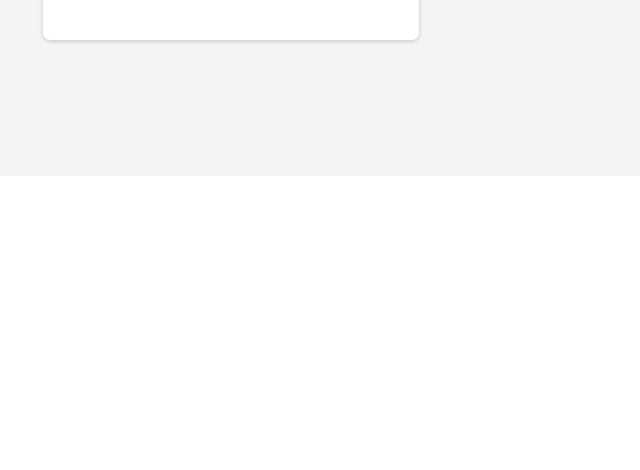
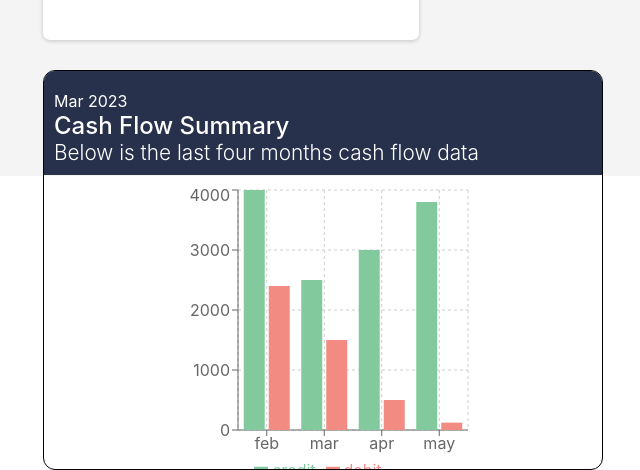
Before and after one commit to gauthamkv07/cap-one, a React (Create React App) app: page / in a window 1280 px wide. Shown: the part 624-1094 px from the top of the page, without its empty margins (7-647 px from the left). Before the commit the page ends 800 px from the top, so only its background shows below. Built offline with nearby package versions, Linux system fonts and the light colour scheme; a web font is replaced by a local one.

Commit message:
cash-flow-summary card

```diff
--- a/package.json
+++ b/package.json
@@ -6,10 +6,12 @@
     "@testing-library/jest-dom": "^5.16.5",
     "@testing-library/react": "^13.4.0",
     "@testing-library/user-event": "^13.5.0",
+    "chart.js": "^4.2.1",
     "react": "^18.2.0",
     "react-circular-progressbar": "^2.1.0",
     "react-dom": "^18.2.0",
     "react-scripts": "5.0.1",
+    "recharts": "^2.5.0",
     "sass": "^1.60.0",
     "web-vitals": "^2.1.4"
   },
--- /dev/null
+++ b/src/components/BarChartHistory/barcharthistory.component.jsx
@@ -0,0 +1,64 @@
+import React, { useState, useEffect } from 'react';
+import { BarChart, Bar, XAxis, YAxis, CartesianGrid, Tooltip, Legend } from 'recharts';
+import "./barcharthistory.component.scss";
+const BarChartHistory = () => {
+    const [data, setData] = useState([]);
+
+    useEffect(() => {
+        // Fetch credit and debit data from API or local data source
+        const fetchData = async () => {
+            //   const response = await fetch('/api/credit-debit-data');
+            const json = [
+                {
+                    month: 'feb',
+                    credit: 4000,
+                    debit: 2400
+                },
+                {
+                    month: 'mar',
+                    credit: 2500,
+                    debit: 1500
+                },
+                {
+                    month: 'apr',
+                    credit: 3000,
+                    debit: 500
+                },
+                {
+                    month: 'may',
+                    credit: 3800,
+                    debit: 123
+                }]
+            //   const json = await response.json();
+            console.log("json data is", json)
+            setData(json);
+        };
+        fetchData();
+    }, []);
+
+    var today = new Date();
+    var month = today.toLocaleString('default', { month: 'long' });
+    console.log(month);
+
+    return (
+        <div className="card-bar">
+            <div className='summary'>
+                <div className='mon'>{month.substring(0,3)+' '+today.getFullYear()}</div>
+                <div className='sum-details'>Cash Flow Summary</div>
+                <div className='sum-details-2'>Below is the last four months cash flow data</div>
+            </div>
+
+            <BarChart width={300} height={300} data={data}>
+                <CartesianGrid strokeDasharray="3 3" />
+                <XAxis dataKey="month" />
+                <YAxis />
+                <Tooltip />
+                <Legend />
+                <Bar dataKey="credit" fill="#82ca9d" />
+                <Bar dataKey="debit" fill="#f28b82" />
+            </BarChart>
+        </div>
+    );
+};
+
+export default BarChartHistory;
--- /dev/null
+++ b/src/components/BarChartHistory/barcharthistory.component.scss
@@ -0,0 +1,58 @@
+.card-bar {
+  margin-left: 50px !important;
+  height: 50vh;
+  width: 70vh;
+  margin: 30px 50px;
+  padding-bottom: 15px;
+  display: flex;
+  flex-wrap: wrap;
+  align-content: space-around;
+  justify-content: center;
+  flex-direction: row;
+  align-items: center;
+  border: 1px solid #000;
+  border-radius: 0.75rem;
+  flex: 1 1 auto;
+  // height: 350px;
+  justify-content: center;
+  margin: 0 7.5px 15px;
+  min-width: 30%;
+  overflow: hidden;
+  // width: 400px;
+  box-sizing: border-box;
+}
+
+.summary {
+  background-color: #27314c;
+  color: white;
+  box-sizing: border-box;
+  width: 100%; //or any percentage width you want
+  padding: 50px;
+
+  padding-left: 10px;
+  padding-top: 20px;
+  padding-bottom: 10px;
+  margin-bottom: 10px;
+
+
+  .mon{
+    font-size: 1em;
+    font-weight: 400;
+    display: flex;
+  }
+
+}
+
+.sum-details{
+  font-size: 1.5em;
+    font-weight: 500;
+    display: flex;
+
+}
+
+.sum-details-2{
+  font-size: 1.3em;
+    font-weight: 300;
+    display: flex;
+
+}
--- a/src/pages/homepage.jsx
+++ b/src/pages/homepage.jsx
@@ -3,12 +3,14 @@ import './homepage.scss';
 import HeaderComponent from "../components/header-component/header.component";
 import PaymentCard from "../components/payment-card/payment.card";
 import CreditScoreCard from "../components/credit-score-card/credit-score-card";
+import BarChartHistory from "../components/BarChartHistory/barcharthistory.component";
 
 const HomePage = () => {
     return <div className="homepage">
         <HeaderComponent/>
         <PaymentCard/>
         <CreditScoreCard/>
+        <BarChartHistory/>
     </div>
 }
 
```
Also changed, not shown: 1 other file (tests, documents, lock files or other folders).
